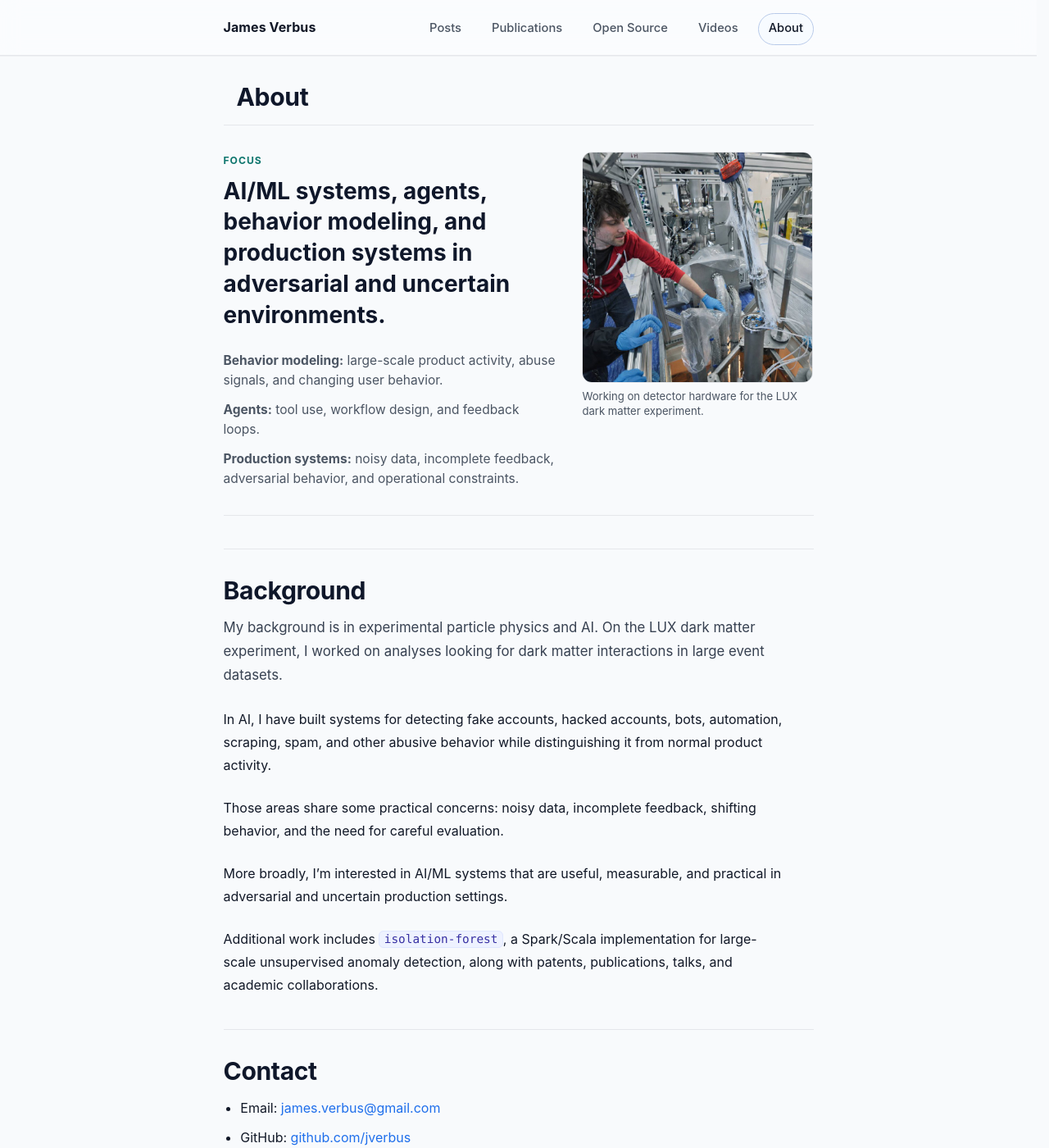
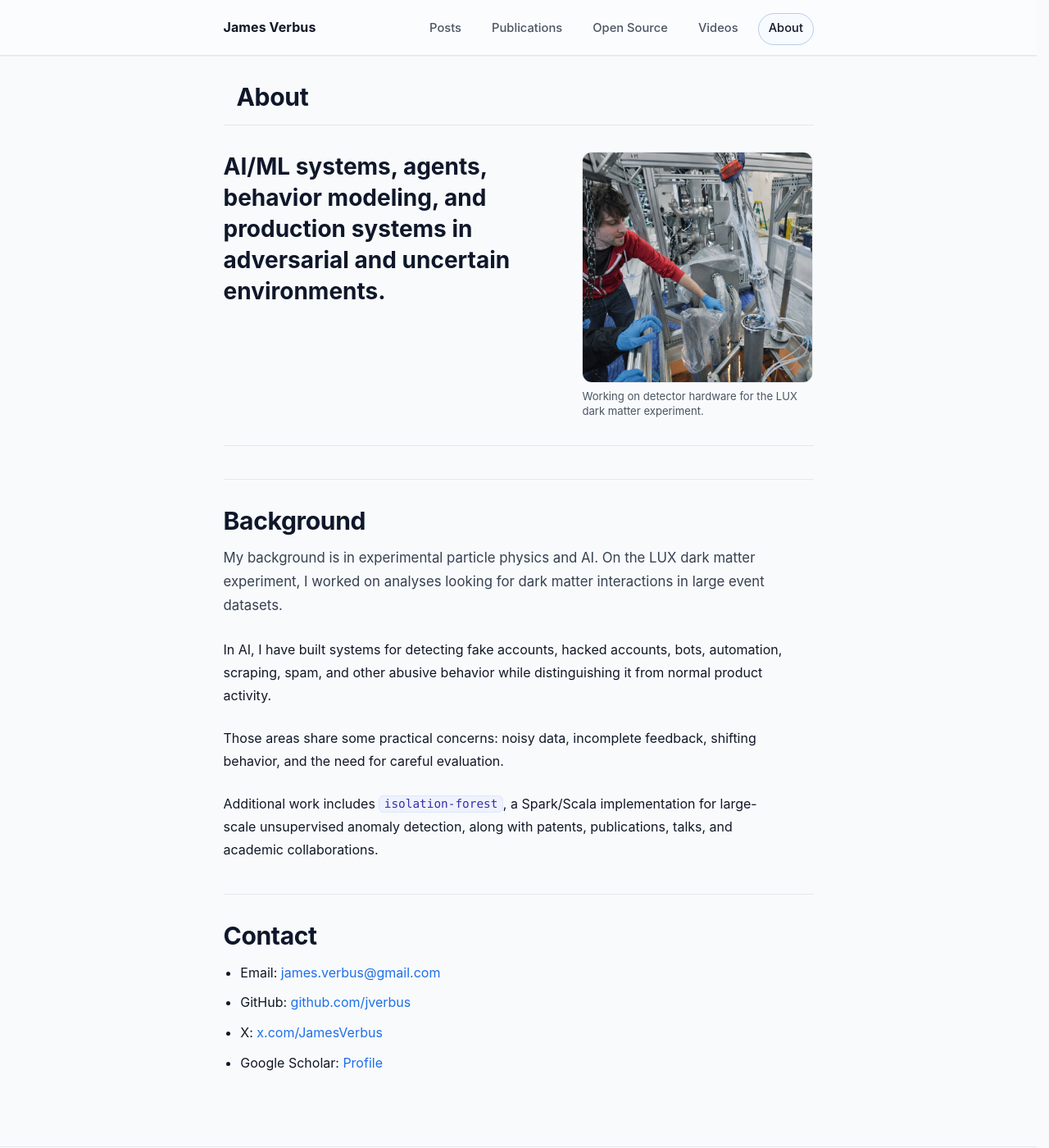
Before and after one commit to jverbus/jverbus.github.io, a Jekyll site: the page built from about.md, in a window 1280 px wide and 1400 px high. Shown: the whole window at 82% size. Built offline with Jekyll 4.4.1, drawn with Linux system fonts in a browser that asks for light colours.

Commit message:
Simplify about page intro

```diff
--- a/about.md
+++ b/about.md
@@ -11,13 +11,7 @@
 
 <section class="about-hero">
   <div class="about-intro">
-    <p class="eyebrow">Focus</p>
     <p class="about-lede">AI/ML systems, agents, behavior modeling, and production systems in adversarial and uncertain environments.</p>
-    <div class="about-highlights" role="list">
-      <p role="listitem"><strong>Behavior modeling:</strong> large-scale product activity, abuse signals, and changing user behavior.</p>
-      <p role="listitem"><strong>Agents:</strong> tool use, workflow design, and feedback loops.</p>
-      <p role="listitem"><strong>Production systems:</strong> noisy data, incomplete feedback, adversarial behavior, and operational constraints.</p>
-    </div>
   </div>
   <figure class="about-photo">
     <img src="{{ '/assets/images/jverbus_lux_detector.jpg' | relative_url }}" alt="James Verbus working on the LUX dark matter detector" width="800" height="800" loading="eager" decoding="async">
@@ -33,8 +27,6 @@
 
 Those areas share some practical concerns: noisy data, incomplete feedback, shifting behavior, and the need for careful evaluation.
 
-More broadly, I'm interested in AI/ML systems that are useful, measurable, and practical in adversarial and uncertain production settings.
-
 Additional work includes `isolation-forest`, a Spark/Scala implementation for large-scale unsupervised anomaly detection, along with patents, publications, talks, and academic collaborations.
 
 ## Contact
```
